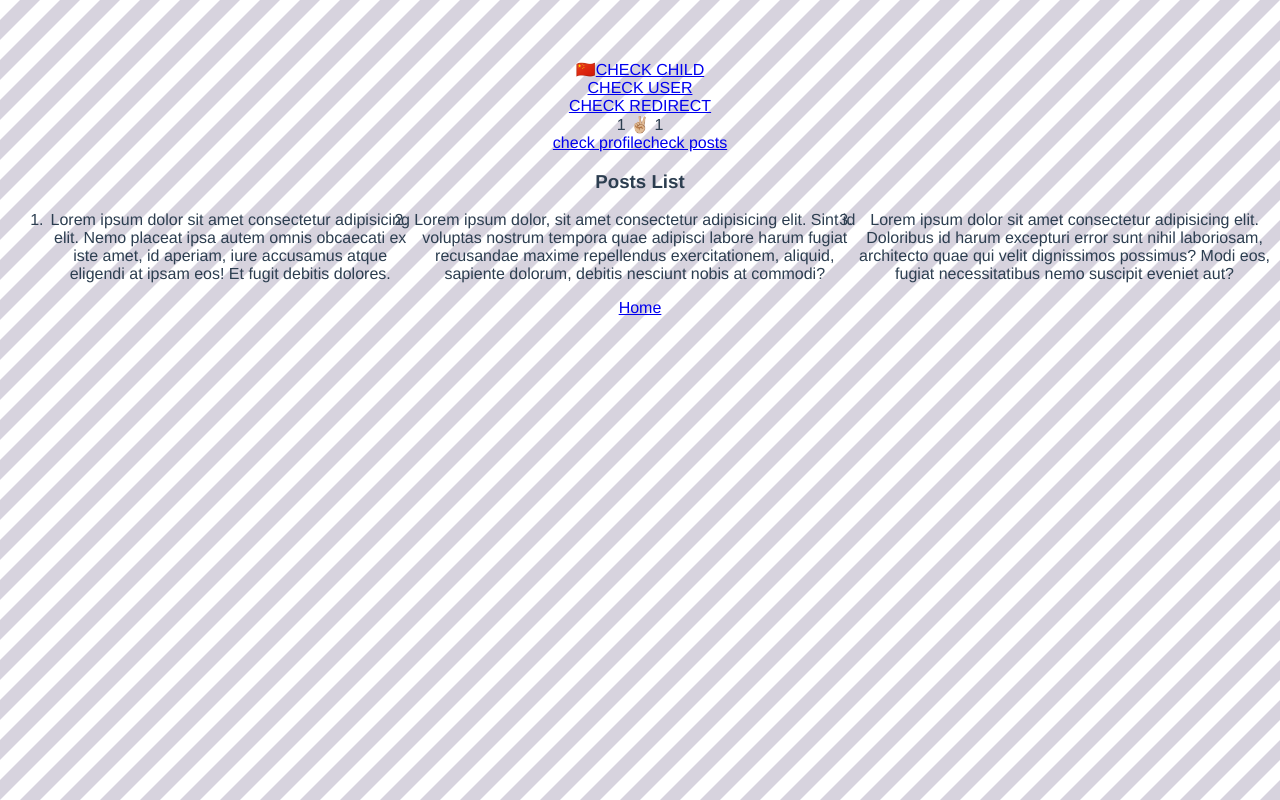
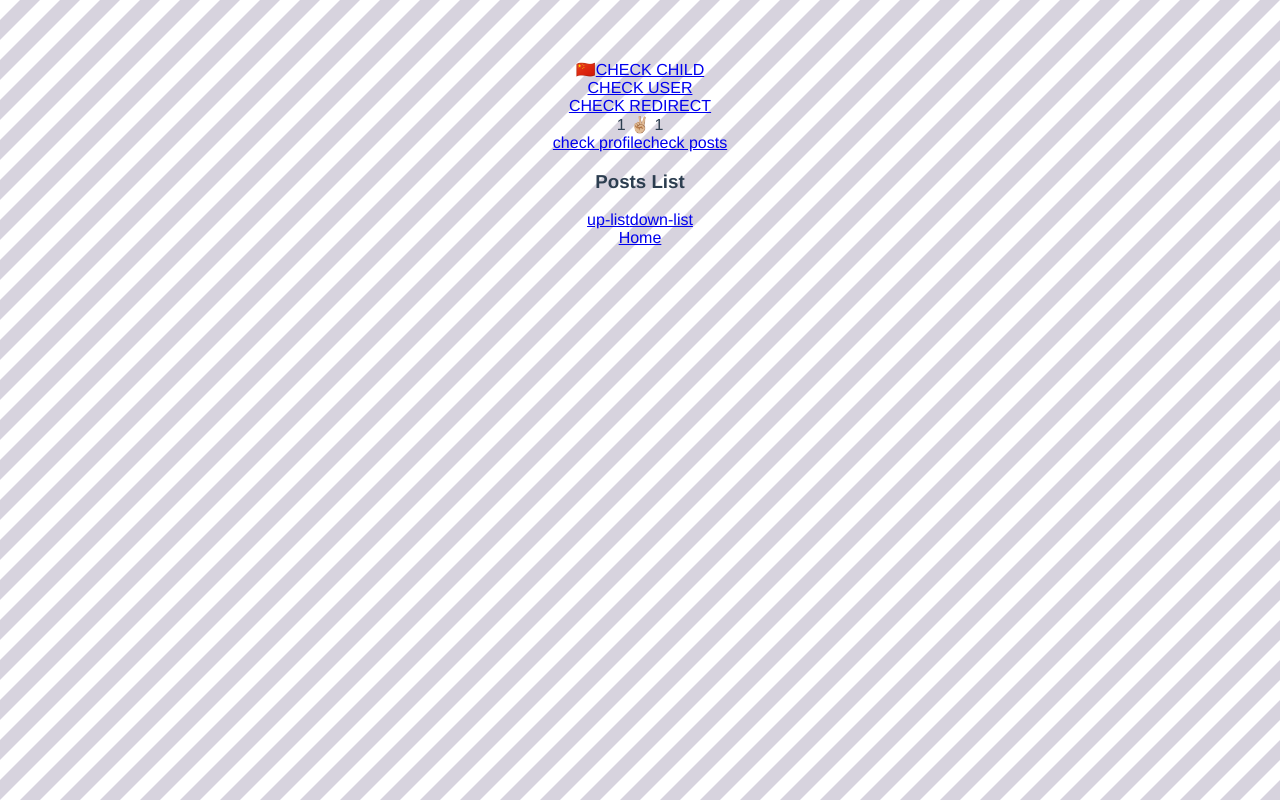
Before and after one commit to luml/VITE, a Vue app: page /users/1/posts in a window 1280 px wide. Built offline with nearby package versions, Linux system fonts and the light colour scheme.

Commit message:
feat: nexted view in views folder

```diff
--- a/src/App.vue
+++ b/src/App.vue
@@ -6,9 +6,7 @@
   <router-link :to="{ name: 'users', params: { id: 'James' } }">CHECK USER</router-link>
   <br />
   <router-link to="/redir">CHECK REDIRECT</router-link>
-  <router-view class="view left-sidebar" name="FirstDay"></router-view>
-  <router-view class="view main-content"></router-view>
-  <router-view class="view right-sidebar" name="ChildPage"></router-view>
+  <router-view></router-view>
 </template>
 
 <script>
--- a/src/components/UserPosts.vue
+++ b/src/components/UserPosts.vue
@@ -1,33 +1,25 @@
 <template>
   <div>
     <h3>Posts List</h3>
-    <ol>
-      <li>
-        Lorem ipsum dolor sit amet consectetur adipisicing elit. Nemo placeat ipsa autem
-        omnis obcaecati ex iste amet, id aperiam, iure accusamus atque eligendi at ipsam
-        eos! Et fugit debitis dolores.
-      </li>
-      <li>
-        Lorem ipsum dolor, sit amet consectetur adipisicing elit. Sint id voluptas nostrum
-        tempora quae adipisci labore harum fugiat recusandae maxime repellendus
-        exercitationem, aliquid, sapiente dolorum, debitis nesciunt nobis at commodi?
-      </li>
-      <li>
-        Lorem ipsum dolor sit amet consectetur adipisicing elit. Doloribus id harum
-        excepturi error sunt nihil laboriosam, architecto quae qui velit dignissimos
-        possimus? Modi eos, fugiat necessitatibus nemo suscipit eveniet aut?
-      </li>
-    </ol>
+    <router-link :to="`/users/${id}/posts/inc`">up-list</router-link>
+    <router-link :to="`/users/${id}/posts/dec`">down-list</router-link>
   </div>
+  <router-view class="view one"></router-view>
+  <router-view class="view two" name="a"></router-view>
+  <router-view class="view three" name="b"></router-view>
 </template>
 
 <script>
-export default {};
+export default {
+  data() {
+    return {
+      id: "",
+    };
+  },
+  mounted() {
+    this.id = this.$route.params.id;
+  },
+};
 </script>
 
-<style lang="" scoped>
-ol {
-  display: flex;
-  justify-content: flex-start;
-}
-</style>
+<style lang="" scoped></style>
--- a/src/components/UserProfile.vue
+++ b/src/components/UserProfile.vue
@@ -1,5 +1,11 @@
 <template>
-  <div>User Profile</div>
+  <div>
+    <svg viewBox="0 0 576 512" width="100" title="address-card">
+      <path
+        d="M528 32H48C21.5 32 0 53.5 0 80v352c0 26.5 21.5 48 48 48h480c26.5 0 48-21.5 48-48V80c0-26.5-21.5-48-48-48zm-352 96c35.3 0 64 28.7 64 64s-28.7 64-64 64-64-28.7-64-64 28.7-64 64-64zm112 236.8c0 10.6-10 19.2-22.4 19.2H86.4C74 384 64 375.4 64 364.8v-19.2c0-31.8 30.1-57.6 67.2-57.6h5c12.3 5.1 25.7 8 39.8 8s27.6-2.9 39.8-8h5c37.1 0 67.2 25.8 67.2 57.6v19.2zM512 312c0 4.4-3.6 8-8 8H360c-4.4 0-8-3.6-8-8v-16c0-4.4 3.6-8 8-8h144c4.4 0 8 3.6 8 8v16zm0-64c0 4.4-3.6 8-8 8H360c-4.4 0-8-3.6-8-8v-16c0-4.4 3.6-8 8-8h144c4.4 0 8 3.6 8 8v16zm0-64c0 4.4-3.6 8-8 8H360c-4.4 0-8-3.6-8-8v-16c0-4.4 3.6-8 8-8h144c4.4 0 8 3.6 8 8v16z"
+      />
+    </svg>
+  </div>
 </template>
 
 <script>
--- a/src/main.js
+++ b/src/main.js
@@ -1,15 +1,16 @@
 import { createApp } from 'vue'
-import { createWebHashHistory, createRouter, createWebHistory } from 'vue-router'
+import { createRouter, createWebHistory } from 'vue-router'
 import App from './App.vue'
-// import HelloWorld from './components/HelloWorld.vue'
 import FirstDay from './components/FirstDay.vue'
 import ChildPage from './components/ChildPage.vue'
 import User from './components/User.vue'
 import NotFound from './components/NotFound.vue'
 import UserProfile from './components/UserProfile.vue'
 import UserPosts from './components/UserPosts.vue'
+import First from './views/First.vue'
+import Second from './views/Second.vue'
+import Third from './views/Third.vue'
 import './index.css'
-
 
 const routes = [
     { path: '/', component: FirstDay, alias: '/home' },
@@ -30,23 +31,31 @@
             }
         ]
     },
-    { path: '/:pathMatch(.*)*', name: 'NotFound', component: NotFound },
     {
-        path: '/',
+        path: '/users/:id/posts/inc',
         components: {
-            default: FirstDay,
-            ChildPage,
-            User,
+            default: First,
+            a: Second,
+            b: Third
         }
     },
-    { path: '/redir', redirect: '/' },
+    {
+        path: '/users/:id/posts/dec',
+        components: {
+            default: Third,
+            a: Second,
+            b: First
+        }
+    },
+    { path: '/:pathMatch(.*)*', name: 'NotFound', component: NotFound },
+    { path: '/redir', redirect: '/' }
 
 ]
 // const history = createWebHashHistory()
 const history = createWebHistory()
 const router = createRouter({
     history,
-    routes,
+    routes
 })
 
 const app = createApp(App)
--- /dev/null
+++ b/src/views/First.vue
@@ -0,0 +1,19 @@
+<template>
+  <h4>First post</h4>
+  <p>Tested LOW-RISK</p>
+  <svg viewBox="0 0 256 512" width="100" title="thermometer-empty">
+    <path
+      d="M192 384c0 35.346-28.654 64-64 64s-64-28.654-64-64c0-35.346 28.654-64 64-64s64 28.654 64 64zm32-84.653c19.912 22.563 32 52.194 32 84.653 0 70.696-57.303 128-128 128-.299 0-.609-.001-.909-.003C56.789 511.509-.357 453.636.002 383.333.166 351.135 12.225 321.755 32 299.347V96c0-53.019 42.981-96 96-96s96 42.981 96 96v203.347zM208 384c0-34.339-19.37-52.19-32-66.502V96c0-26.467-21.533-48-48-48S80 69.533 80 96v221.498c-12.732 14.428-31.825 32.1-31.999 66.08-.224 43.876 35.563 80.116 79.423 80.42L128 464c44.112 0 80-35.888 80-80z"
+    />
+  </svg>
+  <svg viewBox="0 0 256 512" width="100" title="thermometer-half">
+    <path
+      d="M192 384c0 35.346-28.654 64-64 64s-64-28.654-64-64c0-23.685 12.876-44.349 32-55.417V224c0-17.673 14.327-32 32-32s32 14.327 32 32v104.583c19.124 11.068 32 31.732 32 55.417zm32-84.653c19.912 22.563 32 52.194 32 84.653 0 70.696-57.303 128-128 128-.299 0-.609-.001-.909-.003C56.789 511.509-.357 453.636.002 383.333.166 351.135 12.225 321.755 32 299.347V96c0-53.019 42.981-96 96-96s96 42.981 96 96v203.347zM208 384c0-34.339-19.37-52.19-32-66.502V96c0-26.467-21.533-48-48-48S80 69.533 80 96v221.498c-12.732 14.428-31.825 32.1-31.999 66.08-.224 43.876 35.563 80.116 79.423 80.42L128 464c44.112 0 80-35.888 80-80z"
+    />
+  </svg>
+  <svg viewBox="0 0 256 512" width="100" title="thermometer-full">
+    <path
+      d="M224 96c0-53.019-42.981-96-96-96S32 42.981 32 96v203.347C12.225 321.756.166 351.136.002 383.333c-.359 70.303 56.787 128.176 127.089 128.664.299.002.61.003.909.003 70.698 0 128-57.304 128-128 0-32.459-12.088-62.09-32-84.653V96zm-96 368l-.576-.002c-43.86-.304-79.647-36.544-79.423-80.42.173-33.98 19.266-51.652 31.999-66.08V96c0-26.467 21.533-48 48-48s48 21.533 48 48v221.498c12.63 14.312 32 32.164 32 66.502 0 44.112-35.888 80-80 80zm64-80c0 35.346-28.654 64-64 64s-64-28.654-64-64c0-23.685 12.876-44.349 32-55.417V96c0-17.673 14.327-32 32-32s32 14.327 32 32v232.583c19.124 11.068 32 31.732 32 55.417z"
+    />
+  </svg>
+</template>
--- /dev/null
+++ b/src/views/Second.vue
@@ -0,0 +1,9 @@
+<template>
+  <h4>Second section</h4>
+  <p>Tested MEDIUM-RISK</p>
+  <svg viewBox="0 0 256 512" width="100" title="thermometer-empty">
+    <path
+      d="M192 384c0 35.346-28.654 64-64 64s-64-28.654-64-64c0-35.346 28.654-64 64-64s64 28.654 64 64zm32-84.653c19.912 22.563 32 52.194 32 84.653 0 70.696-57.303 128-128 128-.299 0-.609-.001-.909-.003C56.789 511.509-.357 453.636.002 383.333.166 351.135 12.225 321.755 32 299.347V96c0-53.019 42.981-96 96-96s96 42.981 96 96v203.347zM208 384c0-34.339-19.37-52.19-32-66.502V96c0-26.467-21.533-48-48-48S80 69.533 80 96v221.498c-12.732 14.428-31.825 32.1-31.999 66.08-.224 43.876 35.563 80.116 79.423 80.42L128 464c44.112 0 80-35.888 80-80z"
+    />
+  </svg>
+</template>
--- /dev/null
+++ b/src/views/Third.vue
@@ -0,0 +1,19 @@
+<template>
+  <h4>Third section</h4>
+  <p>Tested HIGH-RISK</p>
+  <svg viewBox="0 0 256 512" width="100" title="thermometer-full">
+    <path
+      d="M224 96c0-53.019-42.981-96-96-96S32 42.981 32 96v203.347C12.225 321.756.166 351.136.002 383.333c-.359 70.303 56.787 128.176 127.089 128.664.299.002.61.003.909.003 70.698 0 128-57.304 128-128 0-32.459-12.088-62.09-32-84.653V96zm-96 368l-.576-.002c-43.86-.304-79.647-36.544-79.423-80.42.173-33.98 19.266-51.652 31.999-66.08V96c0-26.467 21.533-48 48-48s48 21.533 48 48v221.498c12.63 14.312 32 32.164 32 66.502 0 44.112-35.888 80-80 80zm64-80c0 35.346-28.654 64-64 64s-64-28.654-64-64c0-23.685 12.876-44.349 32-55.417V96c0-17.673 14.327-32 32-32s32 14.327 32 32v232.583c19.124 11.068 32 31.732 32 55.417z"
+    />
+  </svg>
+  <svg viewBox="0 0 256 512" width="100" title="thermometer-half">
+    <path
+      d="M192 384c0 35.346-28.654 64-64 64s-64-28.654-64-64c0-23.685 12.876-44.349 32-55.417V224c0-17.673 14.327-32 32-32s32 14.327 32 32v104.583c19.124 11.068 32 31.732 32 55.417zm32-84.653c19.912 22.563 32 52.194 32 84.653 0 70.696-57.303 128-128 128-.299 0-.609-.001-.909-.003C56.789 511.509-.357 453.636.002 383.333.166 351.135 12.225 321.755 32 299.347V96c0-53.019 42.981-96 96-96s96 42.981 96 96v203.347zM208 384c0-34.339-19.37-52.19-32-66.502V96c0-26.467-21.533-48-48-48S80 69.533 80 96v221.498c-12.732 14.428-31.825 32.1-31.999 66.08-.224 43.876 35.563 80.116 79.423 80.42L128 464c44.112 0 80-35.888 80-80z"
+    />
+  </svg>
+  <svg viewBox="0 0 256 512" width="100" title="thermometer-empty">
+    <path
+      d="M192 384c0 35.346-28.654 64-64 64s-64-28.654-64-64c0-35.346 28.654-64 64-64s64 28.654 64 64zm32-84.653c19.912 22.563 32 52.194 32 84.653 0 70.696-57.303 128-128 128-.299 0-.609-.001-.909-.003C56.789 511.509-.357 453.636.002 383.333.166 351.135 12.225 321.755 32 299.347V96c0-53.019 42.981-96 96-96s96 42.981 96 96v203.347zM208 384c0-34.339-19.37-52.19-32-66.502V96c0-26.467-21.533-48-48-48S80 69.533 80 96v221.498c-12.732 14.428-31.825 32.1-31.999 66.08-.224 43.876 35.563 80.116 79.423 80.42L128 464c44.112 0 80-35.888 80-80z"
+    />
+  </svg>
+</template>
```
Also changed, not shown: router.js (added, +26 -0 lines).
